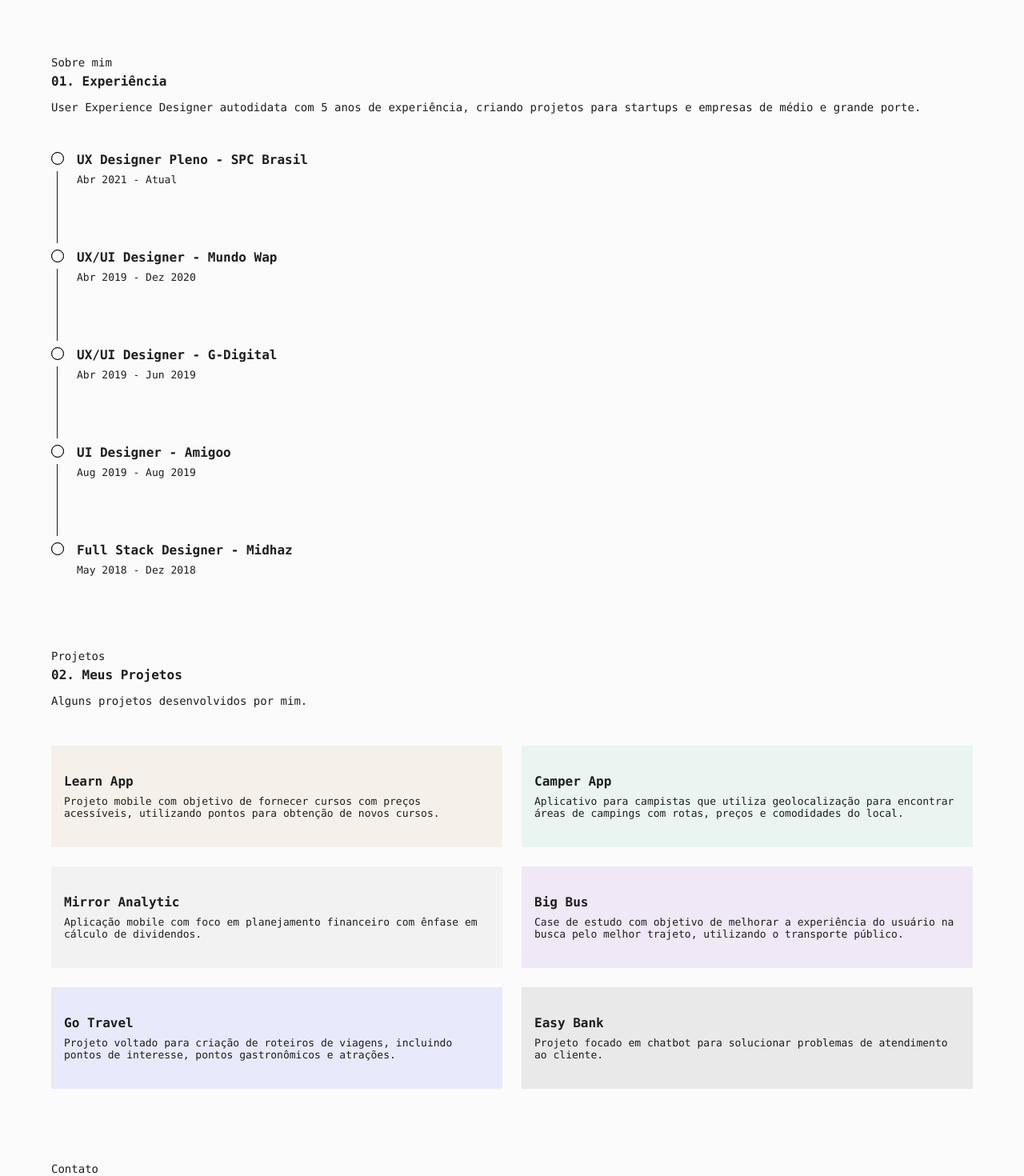
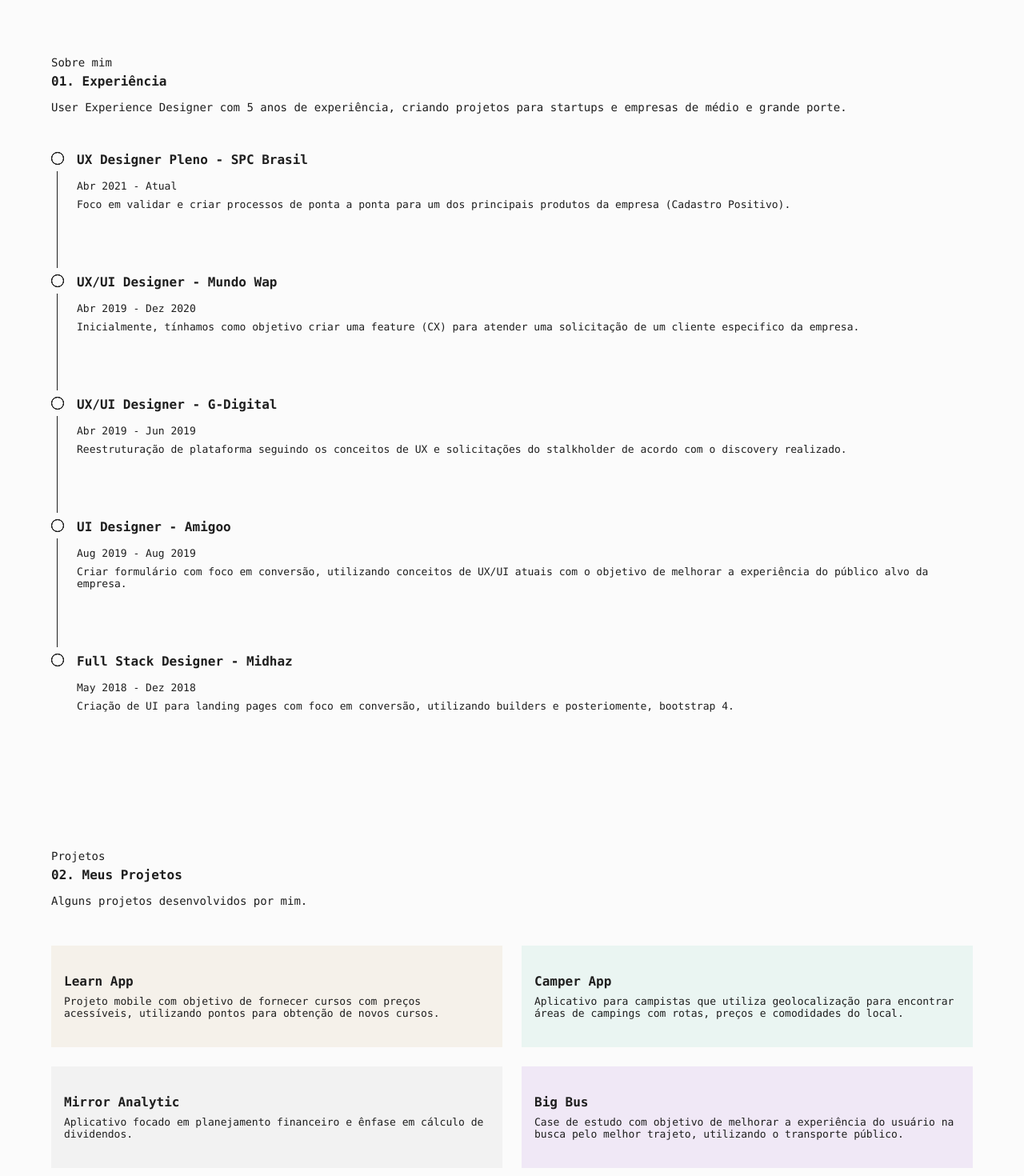
Before and after one commit to Phixelz/MyPortfolio, a Next.js app: page / in a window 1280 px wide. Shown: the part 300-1770 px from the top of the page at 80% size. Built offline with nearby package versions, Linux system fonts and the light colour scheme.

Commit message:
update build

```diff
--- a/src/components/AboutUs/index.tsx
+++ b/src/components/AboutUs/index.tsx
@@ -8,29 +8,34 @@ export function AboutUs() {
       <Title
         title="Sobre mim"
         subtitle="01. Experiência"
-        description="User Experience Designer autodidata com 5 anos de experiência, criando projetos para startups e empresas de médio e grande porte."
+        description="User Experience Designer com 5 anos de experiência, criando projetos para startups e empresas de médio e grande porte."
       />
 
       <ul>
         <li>
           <h3>UX Designer Pleno - SPC Brasil</h3>
           <p>Abr 2021 - Atual</p>
+          <p>Foco em validar e criar processos de ponta a ponta para um dos principais produtos da empresa (Cadastro Positivo).</p>
         </li>
         <li>
           <h3>UX/UI Designer - Mundo Wap</h3>
           <p>Abr 2019 - Dez 2020</p>
+          <p>Inicialmente, tínhamos como objetivo criar uma feature (CX) para atender uma solicitação de um cliente especifico da empresa.</p>
         </li>
         <li>
           <h3>UX/UI Designer - G-Digital</h3>
           <p>Abr 2019 - Jun 2019</p>
+          <p>Reestruturação de plataforma seguindo os conceitos de UX e solicitações do stalkholder de acordo com o discovery realizado.</p>
         </li>
         <li>
           <h3>UI Designer - Amigoo</h3>
           <p>Aug 2019 - Aug 2019</p>
+          <p>Criar formulário com foco em conversão, utilizando conceitos de UX/UI atuais com o objetivo de melhorar a experiência do público alvo da empresa.</p>
         </li>
         <li>
           <h3>Full Stack Designer - Midhaz</h3>
           <p>May 2018 - Dez 2018</p>
+          <p>Criação de UI para landing pages com foco em conversão, utilizando builders e posteriomente, bootstrap 4. </p>
         </li>
       </ul>
     </section>
--- a/src/components/AboutUs/styles.module.scss
+++ b/src/components/AboutUs/styles.module.scss
@@ -24,6 +24,7 @@
       flex-direction: column;
 
       padding-left: 3.2rem;
+      padding-bottom: 8rem;
 
       position: relative;
 
@@ -56,12 +57,13 @@
       p {
         font-size: 1.3rem;
         line-height: 1.5rem;
+        margin-top: 0.8rem;
       }
     }
 
     li:not(:last-child) {
       p {
-        margin-bottom: 8rem;
+        margin-top: 0.8rem;
       }
 
       & ::after {
--- a/src/components/Projects/index.tsx
+++ b/src/components/Projects/index.tsx
@@ -27,7 +27,7 @@ export function Projects() {
         <li>
         <a href="">
           <h3>Mirror Analytic</h3>
-          <p>Aplicação mobile com foco em planejamento financeiro com ênfase em cálculo de dividendos.</p>
+          <p>Aplicativo focado em planejamento financeiro e ênfase em cálculo de dividendos.</p>
           </a>
         </li>
         <li>
@@ -44,8 +44,8 @@ export function Projects() {
         </li>
         <li>
         <a href="">
-          <h3>Easy Bank</h3>
-          <p>Projeto focado em chatbot para solucionar problemas de atendimento ao cliente.</p>
+          <h3>Cadastro Positivo (Contestação)</h3>
+          <p>Projeto desenvolvido em co-participação com outros UXers e Devs do SPC Brasil.</p>
           </a>
         </li>
       </ul>
```
